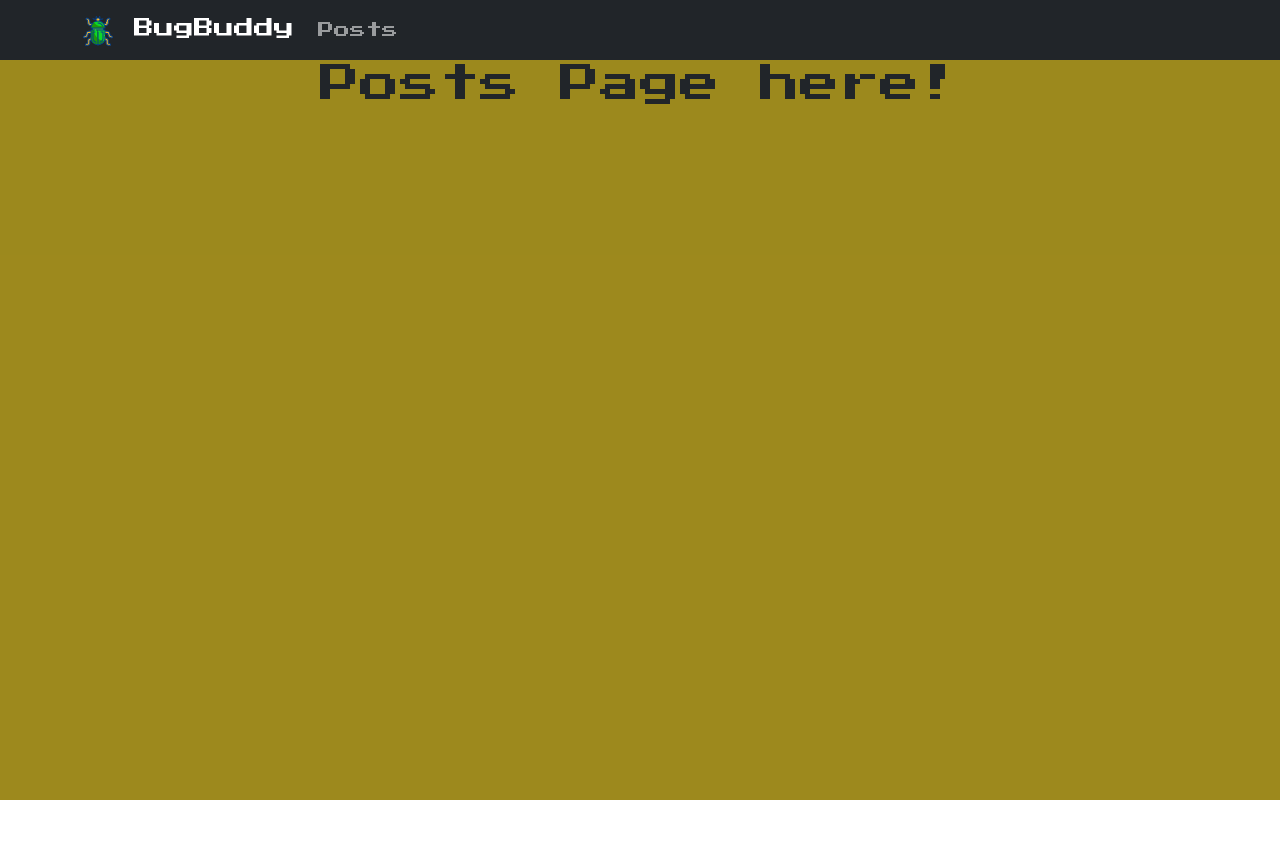
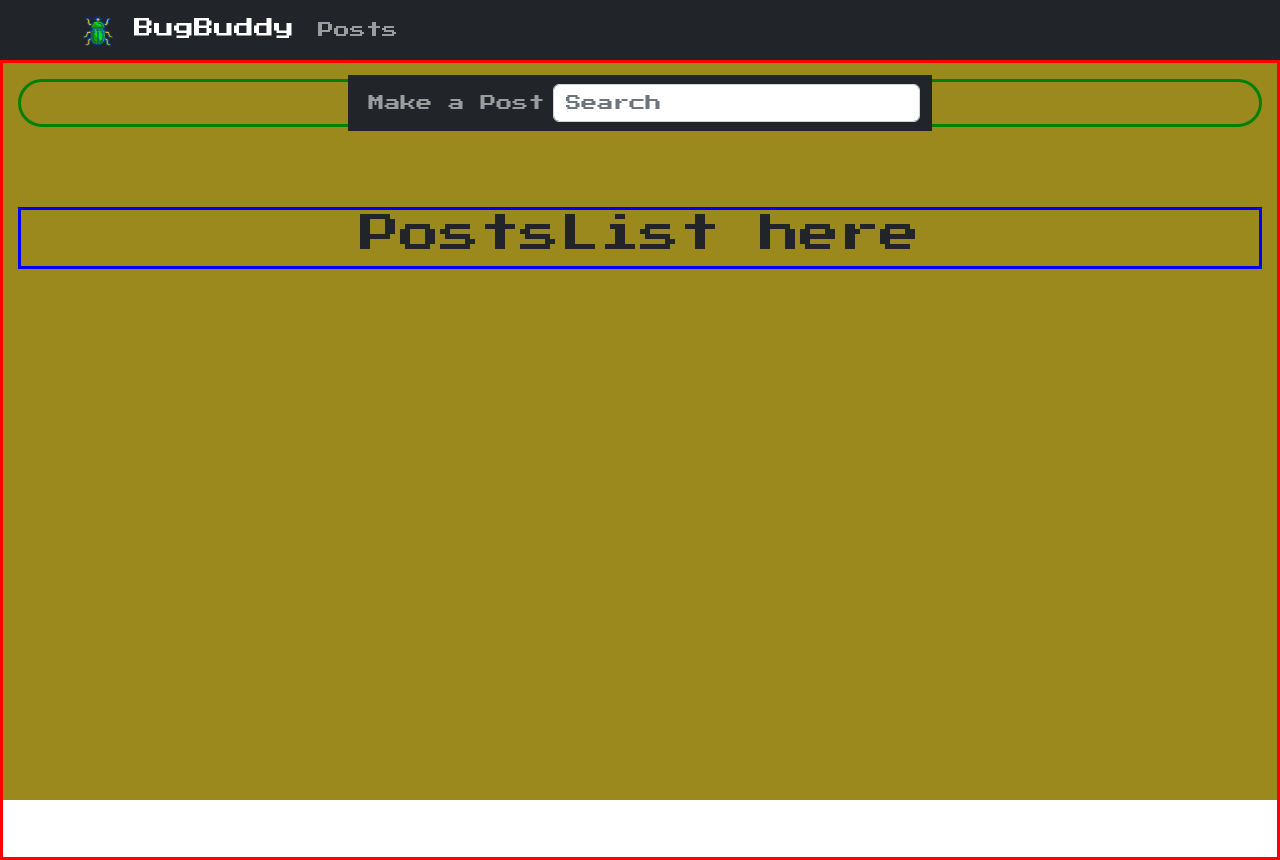
Before and after one commit to joshlawlor/BugBuddy-2.0, a React (Create React App) app in the folder bugbuddy/: page /posts in a window 1280 px wide. Before the commit the page ends 800 px from the top, so only its background shows below. Built offline with nearby package versions, Linux system fonts and the light colour scheme.

Commit message:
Committing Styling changes before starting to connect to backend

```diff
--- a/bugbuddy/public/index.html
+++ b/bugbuddy/public/index.html
@@ -29,7 +29,7 @@
       work correctly both with client-side routing and a non-root public URL.
       Learn how to configure a non-root public URL by running `npm run build`.
     -->
-    <title>React App</title>
+    <title>BugBuddy</title>
   </head>
   <body>
     <noscript>You need to enable JavaScript to run this app.</noscript>
--- a/bugbuddy/src/App.js
+++ b/bugbuddy/src/App.js
@@ -20,7 +20,7 @@ function App() {
   return (
     <div className="App">
 
-      <Navbar collapseOnSelect expand='lg' bg='dark' variant='dark'>
+      <Navbar sticky='top' collapseOnSelect expand='lg' bg='dark' variant='dark'>
 
         <Container>
 
--- a/bugbuddy/src/pages/PostsPage/PostsPage.css
+++ b/bugbuddy/src/pages/PostsPage/PostsPage.css
@@ -0,0 +1,29 @@
+.postsMain {
+    height: 93.5vh;
+    border: 3px solid red;
+    height: 100vh;
+}
+
+.makePost {
+    border: 3px solid green;
+    border-radius: 25px;
+    margin-top: 2vh;
+    margin-left: 15px;
+    margin-right: 15px;
+    height: 6vh;
+    display: flex;
+    align-items: center;
+    justify-content: center;
+
+}
+
+
+.postsList {
+    border: 3px solid blue;
+    margin-top: 10vh;
+    margin-left: 15px;
+    margin-right: 15px;
+    display: flex;
+    flex-direction: column;
+
+}
--- a/bugbuddy/src/pages/PostsPage/PostsPage.jsx
+++ b/bugbuddy/src/pages/PostsPage/PostsPage.jsx
@@ -1,12 +1,41 @@
 import React from 'react'
+import './PostsPage.css'
 
+//BOOTSTRAP
+import { Card, Form, Button, Navbar, Nav, Container } from 'react-bootstrap'
 
 const PostsPage = () => {
 
 
-    return(
-        <div>
-            <h1>Posts Page here!</h1>
+    return (
+        <div className='postsMain'>
+            {/* <h1>Posts Page here!</h1> */}
+
+            <div className='makePost'>
+                <Navbar bg='dark' variant='dark'>
+
+                    <Container>
+                        <Navbar.Toggle aria-controls="responsive-navbar-nav" />
+                        <Navbar.Collapse id='responsive-navbar-nav'>
+                            <Nav className='me-auto'>
+                                <Nav.Link href='/posts/create'>Make a Post</Nav.Link>
+                            </Nav>
+                            <Form className='de-flex'>
+                                <Form.Control
+                                    type='search'
+                                    placeholder='Search'
+                                    className='me-2'
+                                    aria-label="Search"
+                                />
+                            </Form>
+                        </Navbar.Collapse>
+                    </Container>
+                </Navbar>
+            </div>
+
+            <div className='postsList'>
+                <h1>PostsList here</h1>
+            </div>
 
 
         </div>
--- a/bugbuddy/src/pages/WelcomePage/WelcomePage.css
+++ b/bugbuddy/src/pages/WelcomePage/WelcomePage.css
@@ -23,7 +23,6 @@
     margin-top: 7vh;
     margin-left: 15px;
     margin-right: 15px;
-
     display: flex;
     justify-content: space-evenly;
 }
```
Also changed, not shown: 1 other file (tests, documents, lock files or other folders).
